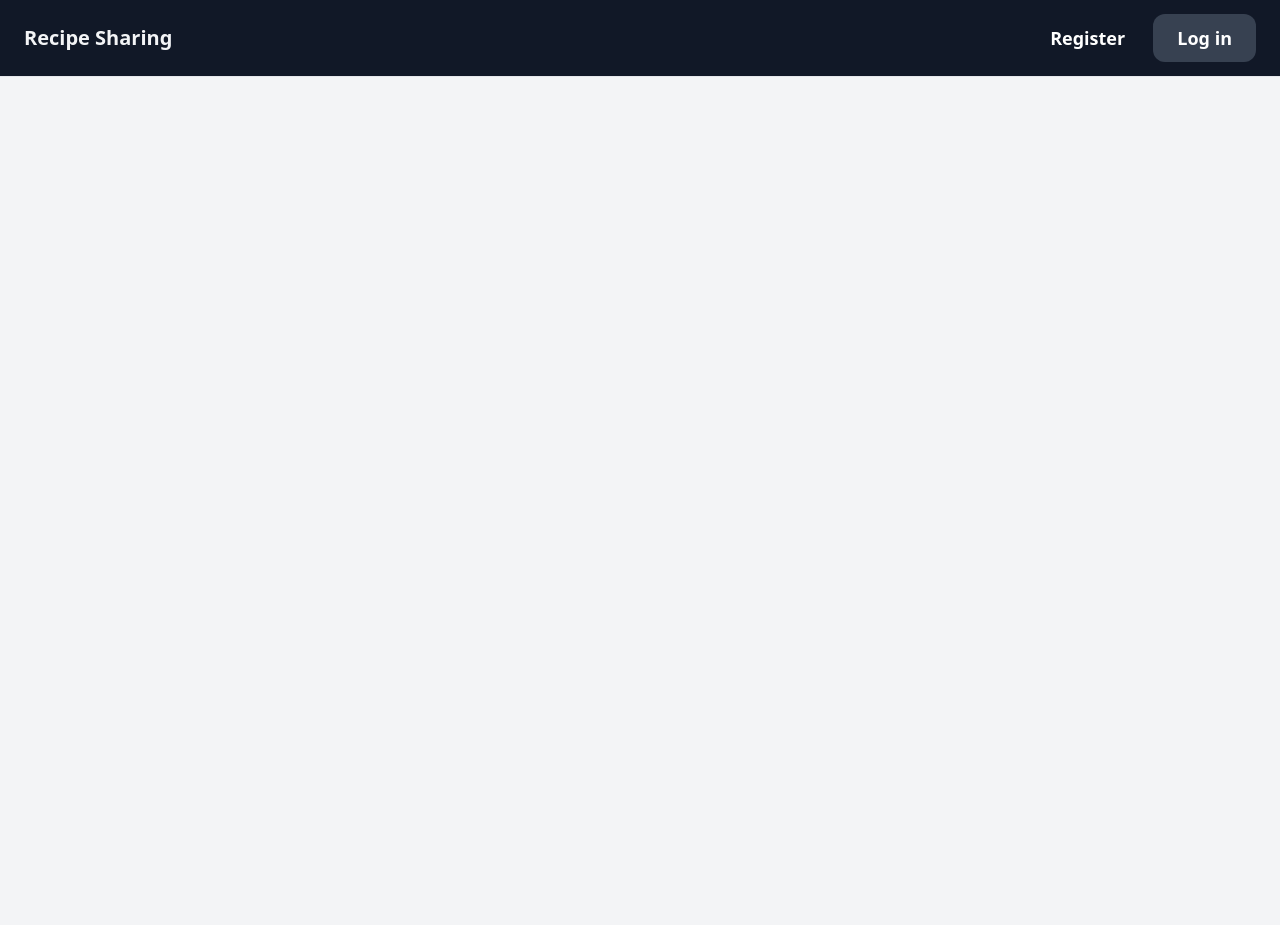
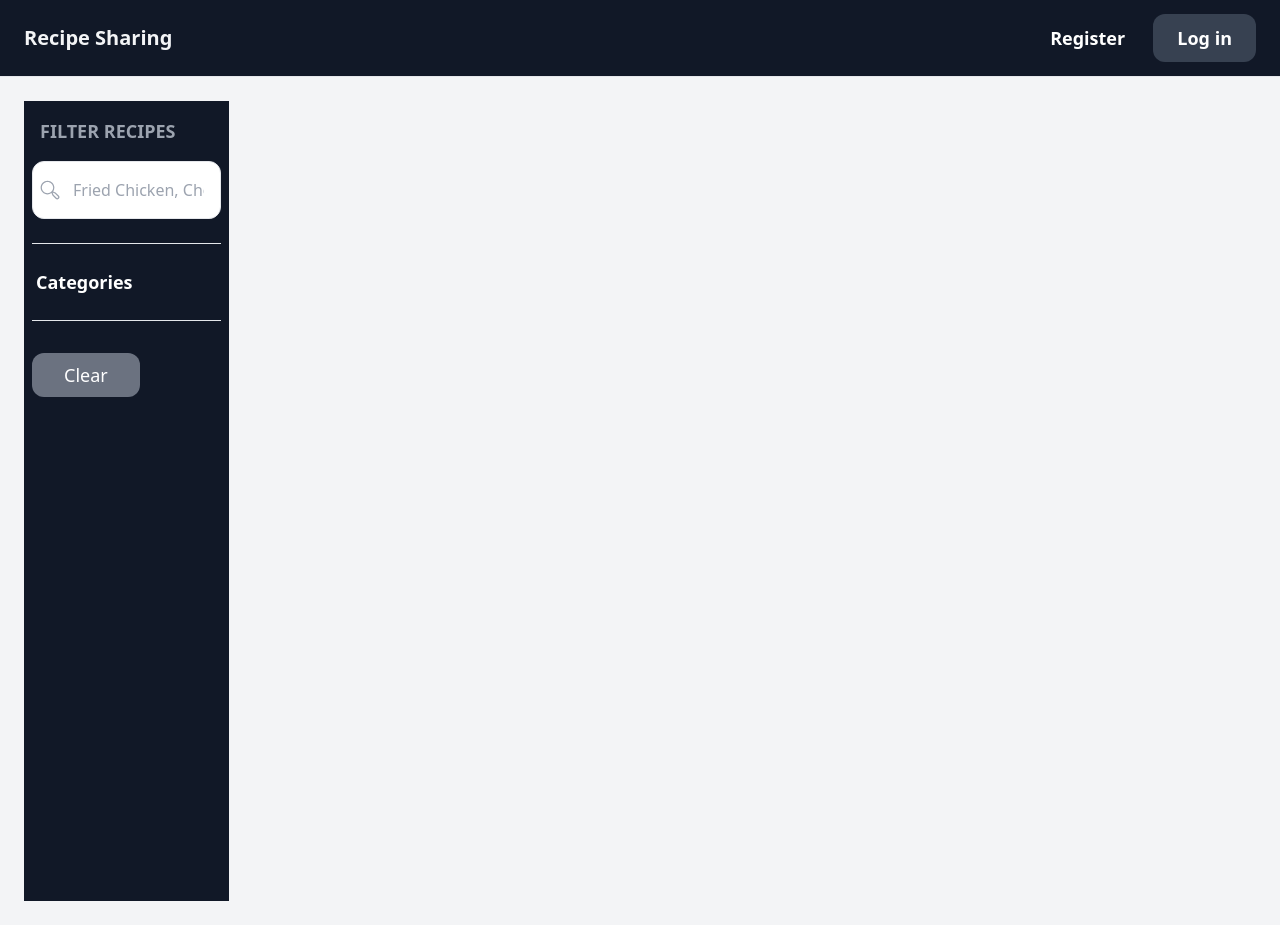
Before and after one commit to beka-zhvania/recipe-sharing, a Django app: page /recipes/ in a window 1280 px wide. Before the commit the page ends 77 px from the top, so only its background shows below. Run offline with Django 4.2, Linux system fonts and the light colour scheme; data that the repository does not hold is empty.

Commit message:
add recipe searching and filtering functionality

```diff
--- a/recipe/templates/recipes.html
+++ b/recipe/templates/recipes.html
@@ -2,31 +2,63 @@
 
 {% block content %}
 
-<div class="flex gap-10" >
+<div class="flex   gap-10" >
 
-  <div class="w-1/6 bg-gray-900 text-gray-100"> <!-- 1/4 of space -->
+  <div class="px-2 w-1/6 bg-gray-900 text-white "> <!-- 1/4 of space -->
+
+    <h2 class="text-lg py-4 px-2 font-semibold  uppercase text-gray-400">Filter Recipes</h2>
+
+    <!-- Search Bar -->
+    <form class="" method="get" action="">
+      <div class="relative w-full">
+        <input name="query" class="w-full py-4 px-4 pl-10 border rounded-xl text-black" type="text" value="{{ query }}" placeholder="Fried Chicken, Chocolate Cake...">
+        <a rel="noopener noreferrer" id="submitBtn" href="#" class="absolute inset-y-0 left-0 flex items-center p-2 space-x-3 rounded-md">
+          <svg xmlns="http://www.w3.org/2000/svg" viewBox="0 0 512 512" class="w-5 h-5 fill-current text-gray-400">
+            <path d="M479.6,399.716l-81.084-81.084-62.368-25.767A175.014,175.014,0,0,0,368,192c0-97.047-78.953-176-176-176S16,94.953,16,192,94.953,368,192,368a175.034,175.034,0,0,0,101.619-32.377l25.7,62.2L400.4,478.911a56,56,0,1,0,79.2-79.195ZM48,192c0-79.4,64.6-144,144-144s144,64.6,144,144S271.4,336,192,336,48,271.4,48,192ZM456.971,456.284a24.028,24.028,0,0,1-33.942,0l-76.572-76.572-23.894-57.835L380.4,345.771l76.573,76.572A24.028,24.028,0,0,1,456.971,456.284Z"></path>
+          </svg>
+
+        </a>
+      </div>
+    </form>
+
+
+
+
+
+    <hr class="my-6">
+
+    <h2 class="text-lg font-semibold text-white px-1">Categories</h2>
+
+    <ul>
+      {% for category in categories %}
+        <li class="px-4 py-1 hover:bg-gray-400">
+          <a href={% url 'recipe:recipes' %}?query={{ query }}&category={{ category.id }}>{{category.name}}</a>
+        </li>
+      {% endfor %}
+    </ul>
+
+    <hr class="my-6">
+    <a href="{% url 'recipe:recipes' %}" class="mt-2 py-2 px-8 inline-block bg-gray-500 hover:bg-gray-400 text-lg rounded-xl text-white">Clear</a>
 
   </div>
 
-  <div class="w-5/4 "> <!-- 3/4 of space -->
-    {% comment %} <h1 class="text-center text-2xl font-semibold mb-4 md:col-span-2">All Recipes</h1> {% endcomment %}
+
+  <div class="w-5/4 h-screen overflow-y-auto "> <!-- 3/4 of space -->
+
     <div class="grid grid-cols-1 sm:grid-cols-2 md:grid-cols-3 lg:grid-cols-4 gap-10">
-
-
       {% for recipe in recipes %}
         <a href="{% url 'recipe:recipe_details' recipe.id %}" class="hover:bg-gray-200 rounded-md">
           <div class="h-full col-span-1 max-w-xs p-6 rounded-md bg-gray-900 text-gray-50 hover:bg-gray-200 hover:text-gray-900">
-            <img src="{{recipe.image.url}}" alt="" class="object-cover object-center w-full rounded-md h-72 graybg-gray-500">
+            <img src="{{recipe.image.url}}" alt="" class="object-cover object-center w-full rounded-md h-60 graybg-gray-500">
             <div class="mt-6 mb-2">
-              <span class="block text-xs font-medium tracki uppercase graytext-violet-400">{{recipe.category}}</span>
-              <h2 class="text-xl font-semibold tracki">{{recipe.name}}</h2>
+              <span class="block text-xs font-medium uppercase graytext-violet-400">{{recipe.category}}</span>
+              <h2 class="text-xl font-semibold ">{{recipe.name}}</h2>
             </div>
-            <p class="graytext-gray-100">{{recipe.short_description}}</p>
+            <p class="graytext-gray-100 ">{{recipe.short_description}}</p>
           </div>
         </a>
       {% endfor %}
     </div>
-
 
   </div>
 
@@ -34,6 +66,13 @@
 
 
 
+<script>
+  document.getElementById("submitBtn").addEventListener("click", function(event) {
+    event.preventDefault();
+    document.querySelector("form").submit();
+  });
+
+</script>
 
 
 
--- a/recipe/views.py
+++ b/recipe/views.py
@@ -1,11 +1,32 @@
 from django.shortcuts import render, redirect, get_object_or_404
 from .forms import NewRecipeForm, EditRecipeForm
+from django.db.models import Q
 from django.contrib.auth.decorators import login_required
-from .models import Recipe
+from .models import Recipe, Category
 
 def recipes(request):
     recipes = Recipe.objects.all()
-    return render(request, 'recipes.html', {'recipes': recipes})
+    category_id = request.GET.get('category', 0) # use 0 as a default category
+    categories = Category.objects.all()
+
+
+    query = request.GET.get('query', '')
+
+    if category_id:
+        # if category is specified, only use recipes from that category
+        recipes = recipes.filter(category_id=category_id)
+
+    if query:
+        # if searched string is contained in name, description or ingredient list, then it should be returned
+        recipes = recipes.filter(Q(name__icontains=query) | Q(short_description__icontains=query) | Q(ingredients__icontains=query))
+
+
+    return render(request, 'recipes.html', {
+        'recipes': recipes,
+        'categories': categories,
+        'category_id': int(category_id)
+    })
+
 
 
 @login_required
```
